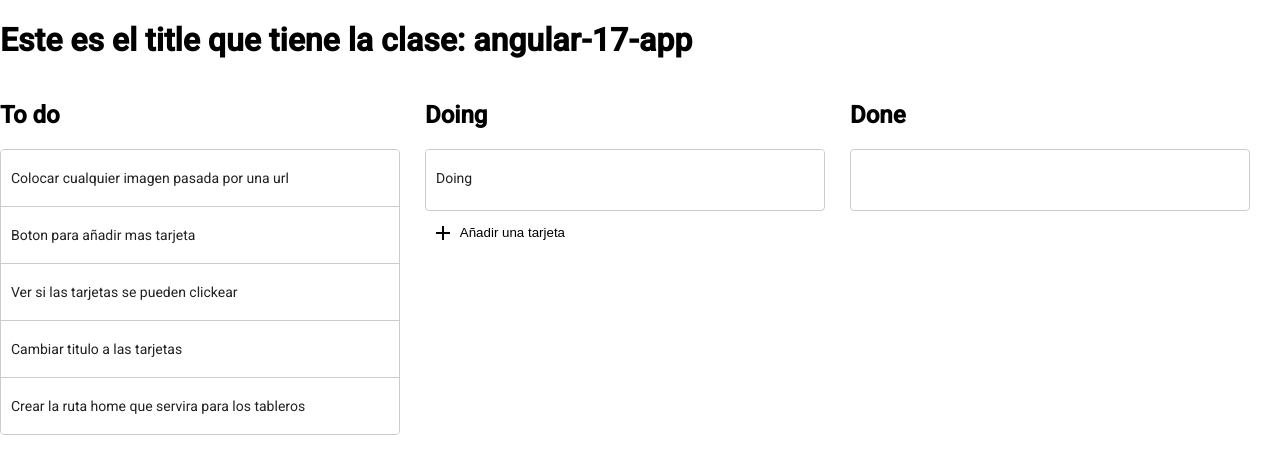
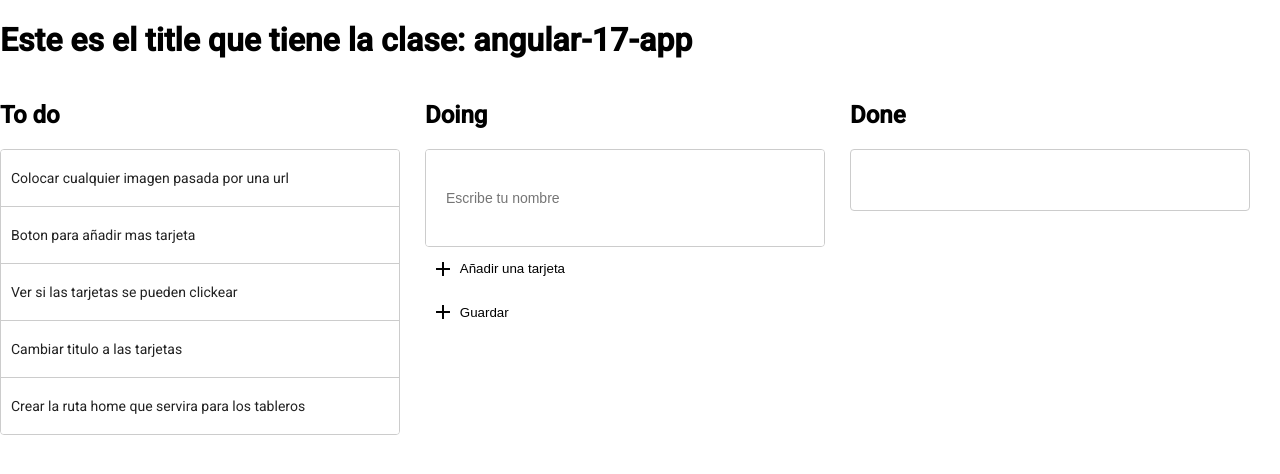
Before and after one commit to Erickson98/board, an Angular app: page / in a window 1280 px wide. Both pictures are taken after a click on the button "Añadir una tarjeta". Shown: the top 474 px of the page. Built offline with nearby package versions, Linux system fonts and the light colour scheme.

Commit message:
add new cards

```diff
--- a/src/app/drag-drop/drag-drop.component.css
+++ b/src/app/drag-drop/drag-drop.component.css
@@ -28,6 +28,12 @@
 .button-add-card:hover{
     border-radius: 15px;
     background-color: rgba(198, 191, 191, 0.383);
+}
+
+.input-name-card{
+    outline: none;
+    border: none;
+    background-color: transparent;
 }
 
 .example-box {
--- a/src/app/drag-drop/drag-drop.component.html
+++ b/src/app/drag-drop/drag-drop.component.html
@@ -14,8 +14,21 @@
     <div cdkDropList #doingList="cdkDropList" [cdkDropListData]="doing" [cdkDropListConnectedTo]="[doneList, todoList]"
         class="example-list" (cdkDropListDropped)="drop($event)">
         @for (item of doing; track item) {
-        <div class="example-box" cdkDrag>{{item}}</div>
+
+            <div class="example-box"  cdkDrag>
+                @if (item === "") {
+
+                            <input #nameInput class=" example-box input-name-card" [(ngModel)]="nombre" placeholder="Escribe tu nombre"    cdkDrag >
+
+                }
+                @else{
+                    {{item}}
+
+                }
+            </div>
+
         }
+
     </div>
 
     <div >
@@ -24,7 +37,14 @@
             <p>Añadir una tarjeta</p>
 
         </button>
+        <button class="button-add-card" (click)="saveCard()">
+            <mat-icon aria-hidden="false" aria-label="Example home icon" fontIcon="add"></mat-icon>
+            <p>Guardar</p>
+
+        </button>
     </div>
+
+
 
 </div>
 
--- a/src/app/drag-drop/drag-drop.component.ts
+++ b/src/app/drag-drop/drag-drop.component.ts
@@ -1,4 +1,4 @@
-import {Component} from '@angular/core';
+import {Component, AfterViewInit, ViewChild, ElementRef} from '@angular/core';
 import {
   CdkDragDrop,
   moveItemInArray,
@@ -7,7 +7,9 @@ import {
   CdkDropList,
 } from '@angular/cdk/drag-drop';
 import {MatIconModule} from '@angular/material/icon';
-
+import { MatFormFieldModule } from '@angular/material/form-field';
+import { MatInputModule } from '@angular/material/input';
+import { FormsModule } from '@angular/forms';
 /**
  * @title Drag&Drop connected sorting
  */
@@ -16,9 +18,16 @@ import {MatIconModule} from '@angular/material/icon';
   templateUrl: 'drag-drop.component.html',
   styleUrl: 'drag-drop.component.css',
   standalone: true,
-  imports: [CdkDropList, CdkDrag, MatIconModule],
+  imports: [
+    CdkDropList,
+    CdkDrag,
+    MatIconModule,
+    MatFormFieldModule,
+    MatInputModule,
+    FormsModule
+  ],
 })
-export class DragDrop {
+export class DragDrop implements AfterViewInit {
   todo = [
     'Colocar cualquier imagen pasada por una url',
     'Boton para añadir mas tarjeta',
@@ -29,13 +38,40 @@ export class DragDrop {
 
   done:string[] = [];
   doing:string[] = []
+  nombre: string = '';
+  @ViewChild('nameInput', { static: false }) nameInput !: ElementRef;
+
+   ngAfterViewInit() {
+    this.setFocus();
+  }
+
+  ngAfterViewChecked() {
+    this.setFocus();
+  }
+
+
+  setFocus() {
+    if (this.nameInput) {
+      this.nameInput.nativeElement.focus();
+    }
+  }
 
   addCard() {
-    this.doing.push("Doing")
-    console.log('Botón presionado: Añadir una tarjeta');
+    this.doing.unshift("")
+
+  }
+  saveCard(){
+    this.doing.map((x)=>{
+      if (x === "") { x = this.nombre}
+    })
+    this.doing.unshift(this.nombre)
+    this.nombre = ''
+    console.log(this.doing)
+  }
+  handleEmptyItem() {
+    console.log('Elemento vacío encontrado');
     // Aquí puedes añadir la lógica que necesitas
   }
-
   drop(event: CdkDragDrop<string[]>) {
     if (event.previousContainer === event.container) {
       moveItemInArray(event.container.data, event.previousIndex, event.currentIndex);
```
